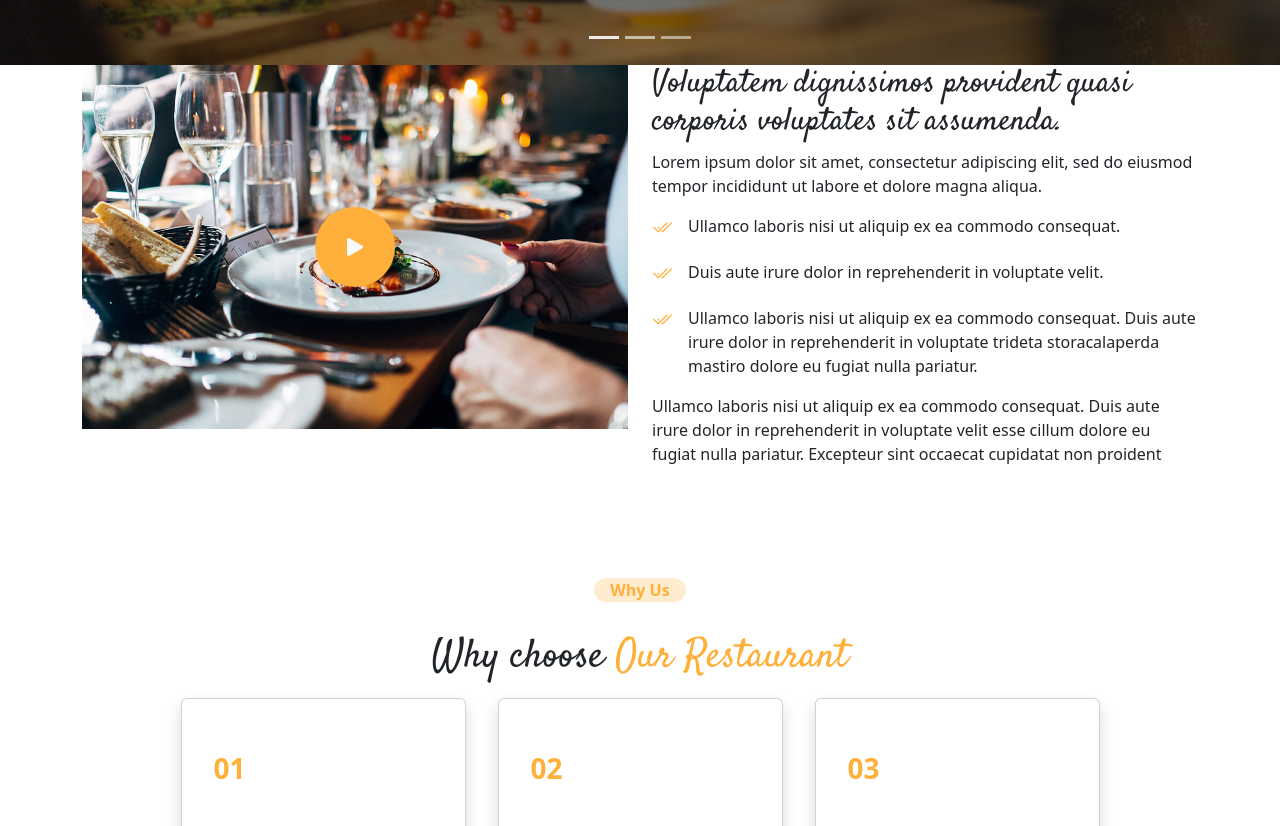
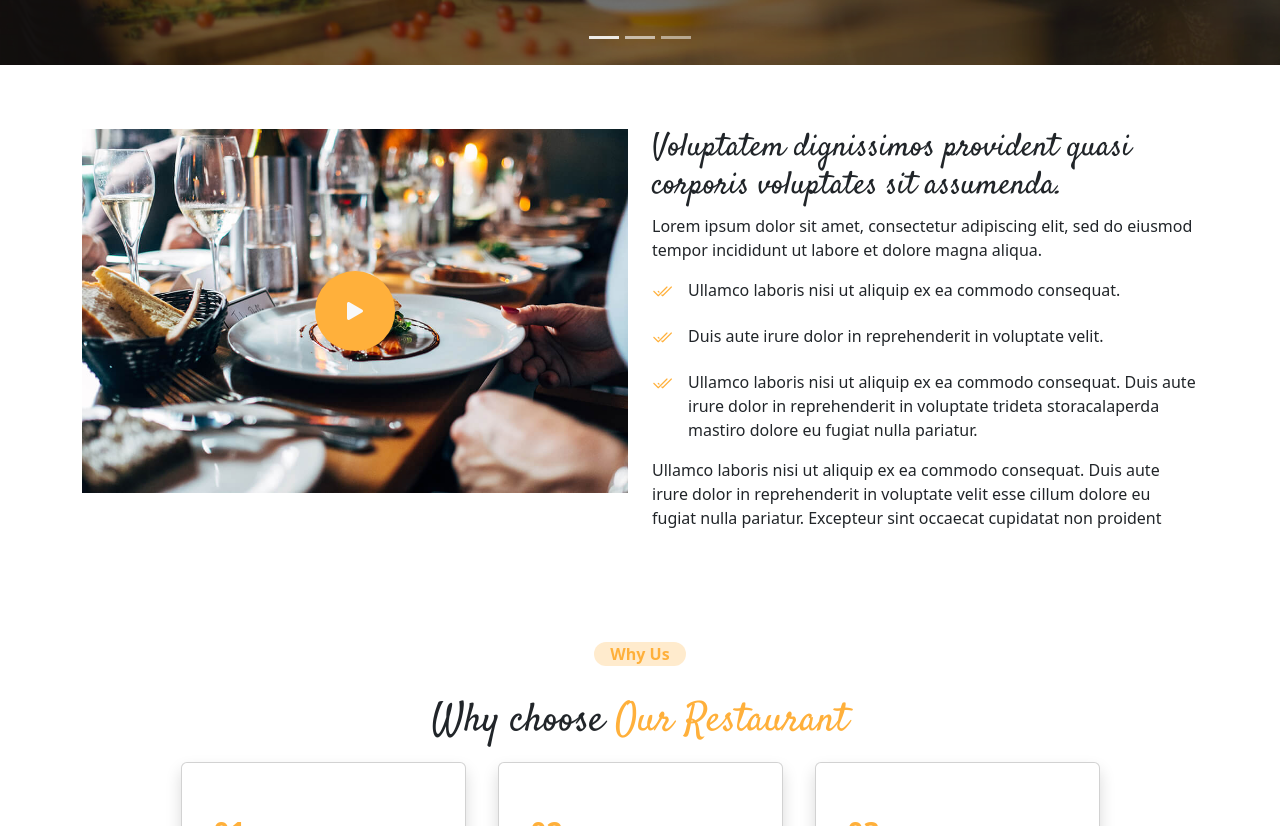
Before and after one commit to ayoub-ennaciri/final-project, a website: page index.html in a window 1280 px wide. Shown: the part 735-1561 px from the top of the page. Drawn offline with nearby package versions, Linux system fonts and the light colour scheme; a web font is replaced by a local one.

Commit message:
feat: fix padding top

```diff
--- a/index.html
+++ b/index.html
@@ -141,7 +141,7 @@
       </div>
     </header>
 <!-- *hero carousel -->
-     <section id="hero" class="vh-100">
+     <section id="hero" class=" vh-100">
         <div id="carouselExampleIndicators" class="vh-100 carousel slide carousel-fade "   data-bs-ride="carousel" >
             <div class="carousel-indicators">
               <button type="button" data-bs-target="#carouselExampleIndicators" data-bs-slide-to="0" class="active" aria-current="true" aria-label="Slide 1"></button>
@@ -195,7 +195,7 @@
     </section>
 
     <!-- *vedio section -->
-    <section class="justify-content-center  align-items-center container ">
+    <section class="justify-content-center mt-4 align-items-center container ">
 
         <div class="row ">
             <div class="col-12 col-lg  position-relative h-50">
```
